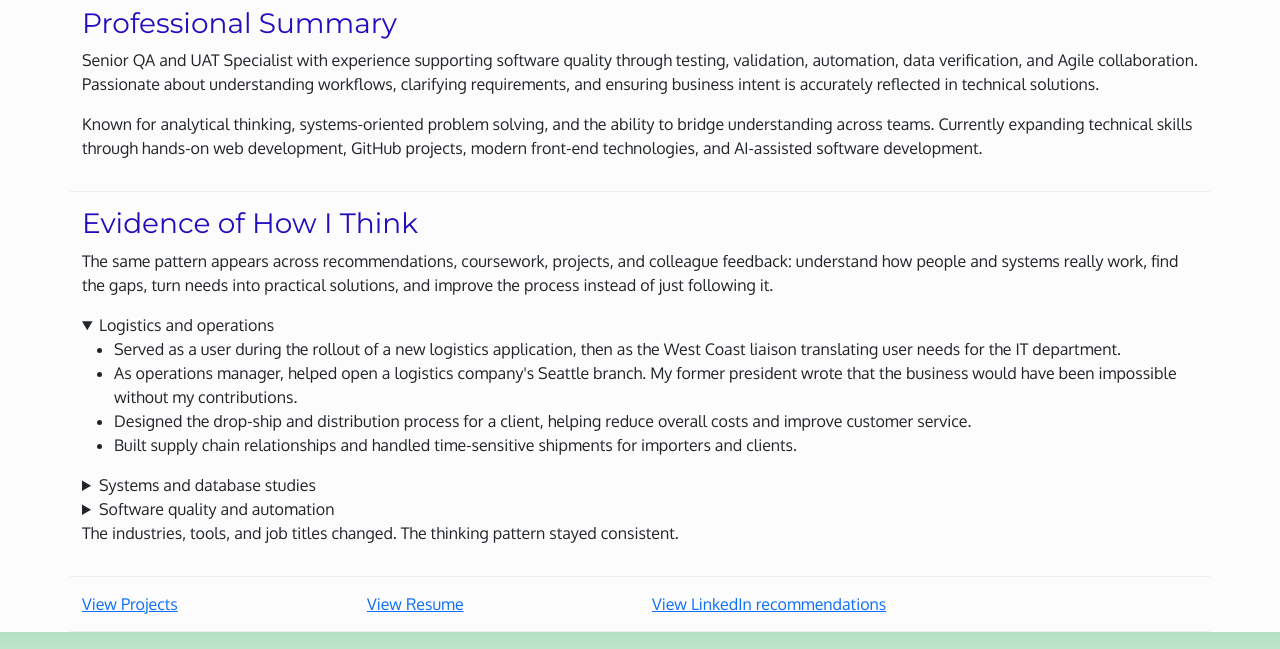
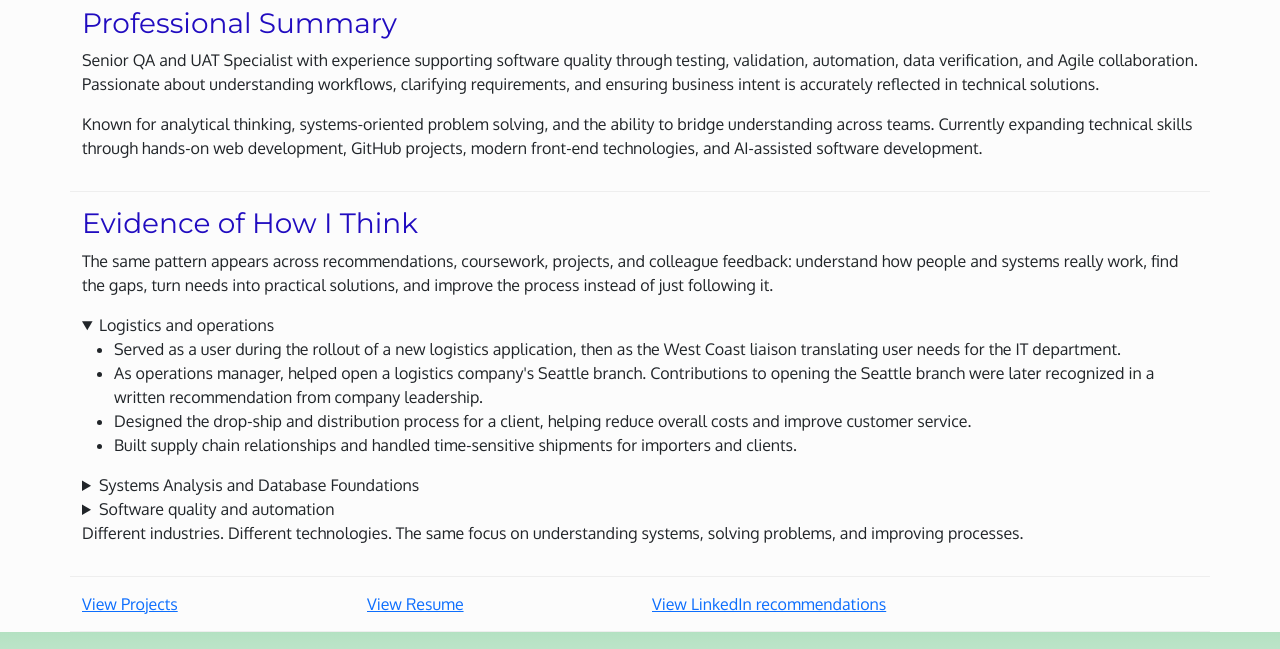
Before and after one commit to sharonkuan/sharon-portfolio-project, a website built with Parcel: page index.html in a window 1280 px wide. Shown: the part 999-1648 px from the top of the page. Built offline with nearby package versions, Linux system fonts and the light colour scheme.

Commit message:
clean up

```diff
--- a/index.html
+++ b/index.html
@@ -232,9 +232,7 @@
 
         <details open>
           <summary>
-            <span
-              >Logistics and operations
-            </span>
+            <span>Logistics and operations </span>
           </summary>
           <div class="sk-body">
             <ul>
@@ -245,8 +243,8 @@
               </li>
               <li>
                 As operations manager, helped open a logistics company's Seattle
-                branch. My former president wrote that the business would have
-                been impossible without my contributions.
+                branch. Contributions to opening the Seattle branch were later
+                recognized in a written recommendation from company leadership.
               </li>
               <li>
                 Designed the drop-ship and distribution process for a client,
@@ -262,15 +260,13 @@
 
         <details>
           <summary>
-            <span
-              >Systems and database studies
-            </span>
+            <span>Systems Analysis and Database Foundations </span>
           </summary>
           <div class="sk-body">
             <ul>
               <li>
-                Graduated in 2005 with an Associate degree in Database
-                Administration from Bellevue College, with a 3.96 GPA.
+                Completed an Associate degree in Database Administration from
+                Bellevue College with a 3.96 GPA.
               </li>
               <li>
                 Ranked among the top students in the Database Administration
@@ -335,9 +331,7 @@
 
         <details>
           <summary>
-            <span
-              >Software quality and automation
-            </span>
+            <span>Software quality and automation </span>
           </summary>
           <div class="sk-body">
             <ul>
@@ -363,8 +357,8 @@
         </details>
 
         <p class="sk-takeaway">
-          The industries, tools, and job titles changed. The thinking pattern
-          stayed consistent.
+          Different industries. Different technologies. The same focus on
+          understanding systems, solving problems, and improving processes.
         </p>
       </section>
 
```
